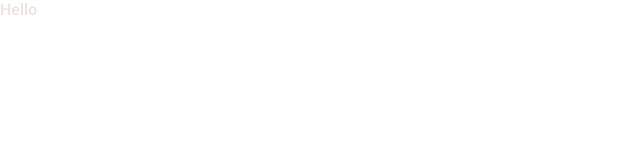
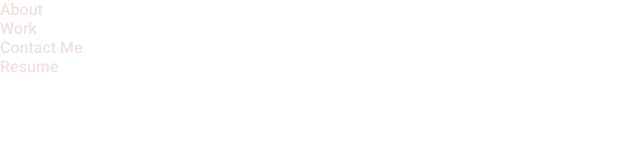
Before and after one commit to avanijadeja/react_portfolio, a React (Create React App) app: page / in a window 1280 px wide. Shown: the top 160 px of the page, without its empty margins (0-640 px from the left). Built offline with nearby package versions, Linux system fonts and the light colour scheme.

Commit message:
Added navbar in app.js and index.js in Navbar component

```diff
--- a/src/App.js
+++ b/src/App.js
@@ -1,16 +1,20 @@
-import React,{ useState} from 'react';
+import React, { useState } from "react";
+import "./App.css";
 import Header from "../src/components/Header";
 import Footer from "../src/components/Footer";
 import About from "../src/components/About";
 import Navbar from "../src/components/Navbar";
 
+function App() {
+return(
+<Navbar></Navbar>
+);
 
-function App() {
-  return (
-    <div className="app">
-      Hello
-    </div>
-  );
+
+
+
+
 }
 
+
 export default App;
--- a/src/components/Navbar/index.js
+++ b/src/components/Navbar/index.js
@@ -0,0 +1,14 @@
+import React, { useEffect } from "react";
+
+function Navbar() {
+  return (
+    <ul>
+      <li>About</li>
+      <li>Work</li>
+      <li>Contact Me</li>
+      <li>Resume</li>
+    </ul>
+  );
+}
+
+export default Navbar;
```
Also changed, not shown: src/App.css (added), src/components/Contact/index.js (added), src/components/Portfolio/index.js (added), src/components/Resume/index.js (added).
